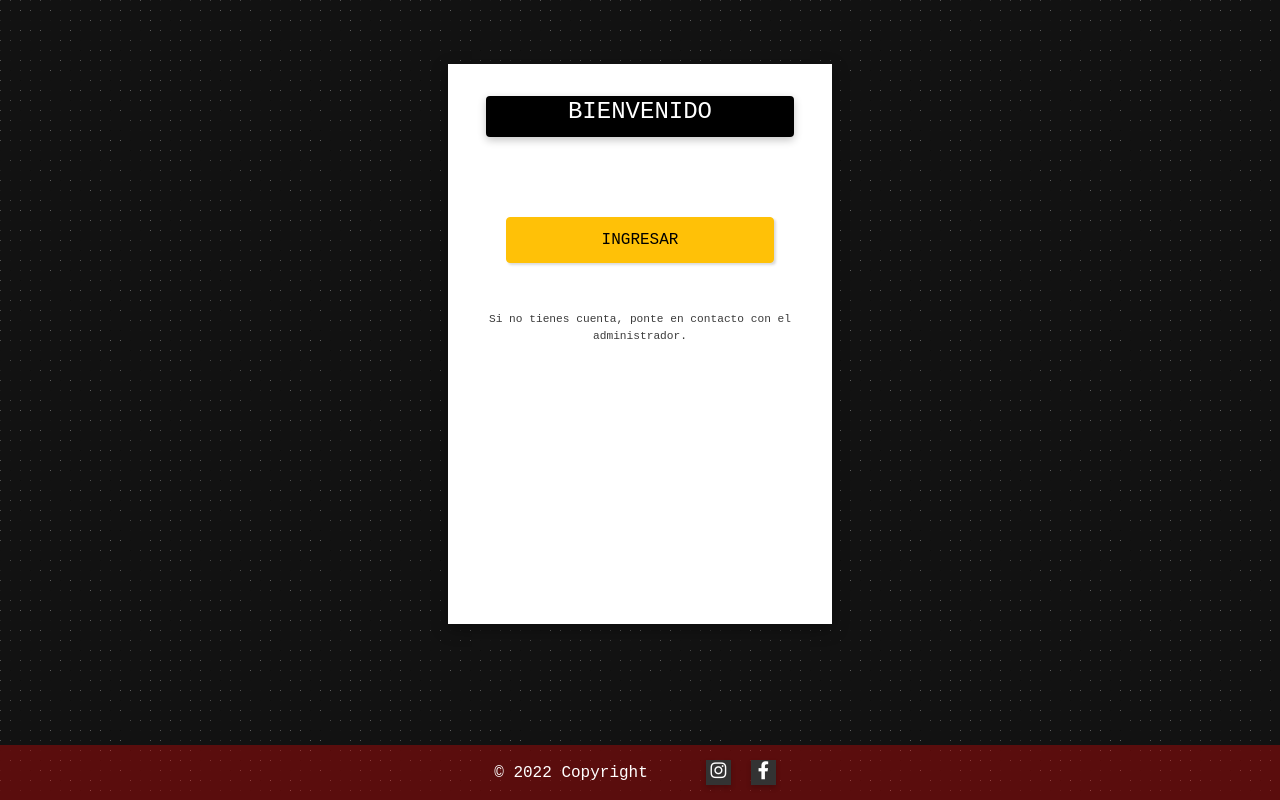
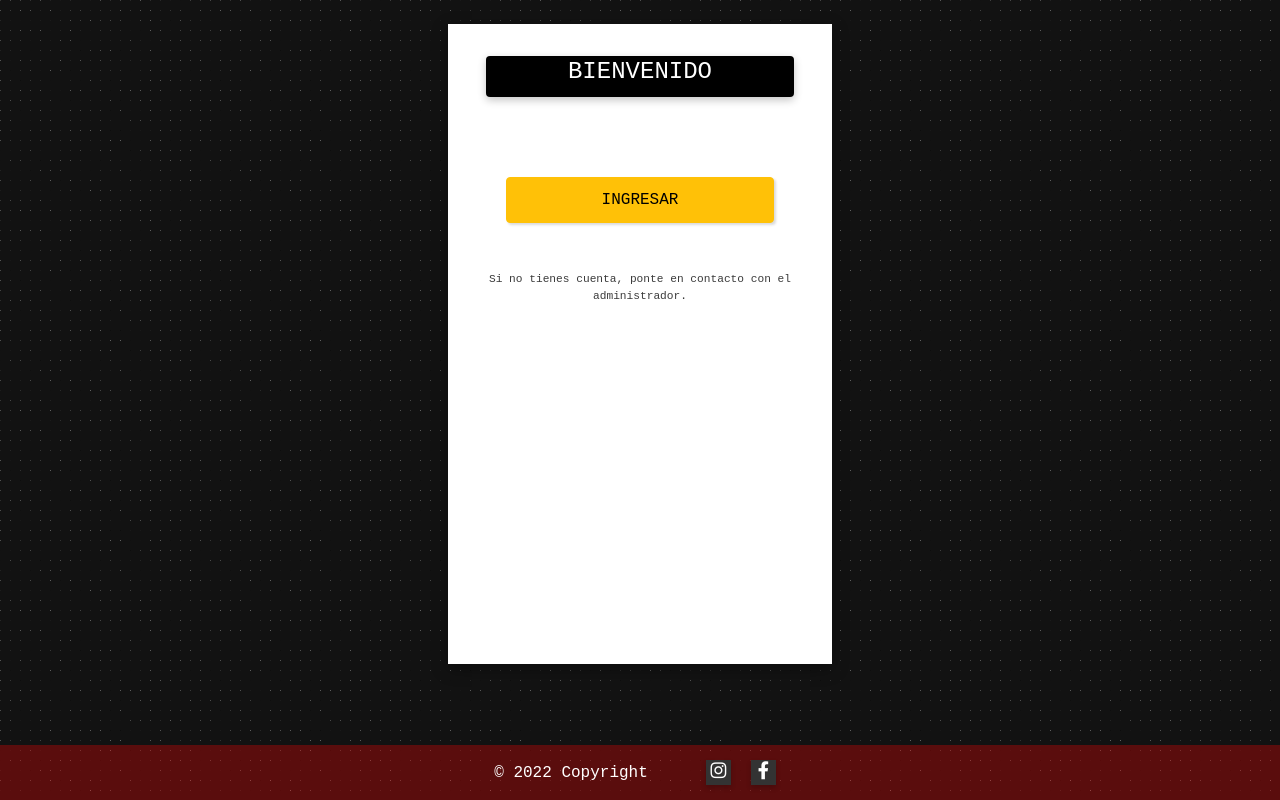
Before and after one commit to RainyDevil101/Registro-formularios-frontend, a Vue app: page / in a window 1280 px wide. Built offline with nearby package versions, Linux system fonts and the light colour scheme.

Commit message:
Login adaptado

```diff
--- a/src/modules/auth/layouts/AuthLayout.vue
+++ b/src/modules/auth/layouts/AuthLayout.vue
@@ -22,7 +22,7 @@ export default {
 
 .intro-box {
   background-color: rgba($color: white, $alpha: 1);
-  height: 35rem;
+  height: 80%;
   left: 50%;
   position: absolute;
   top: 43%;
```
